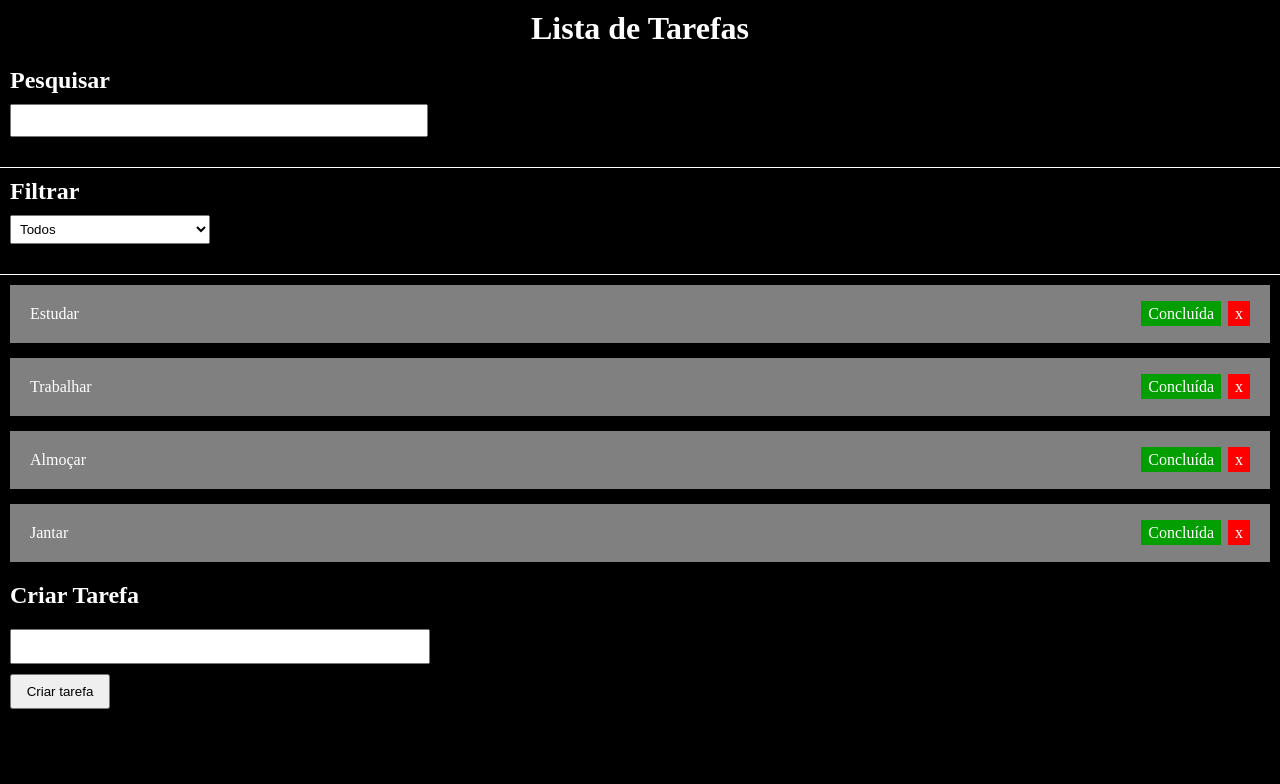
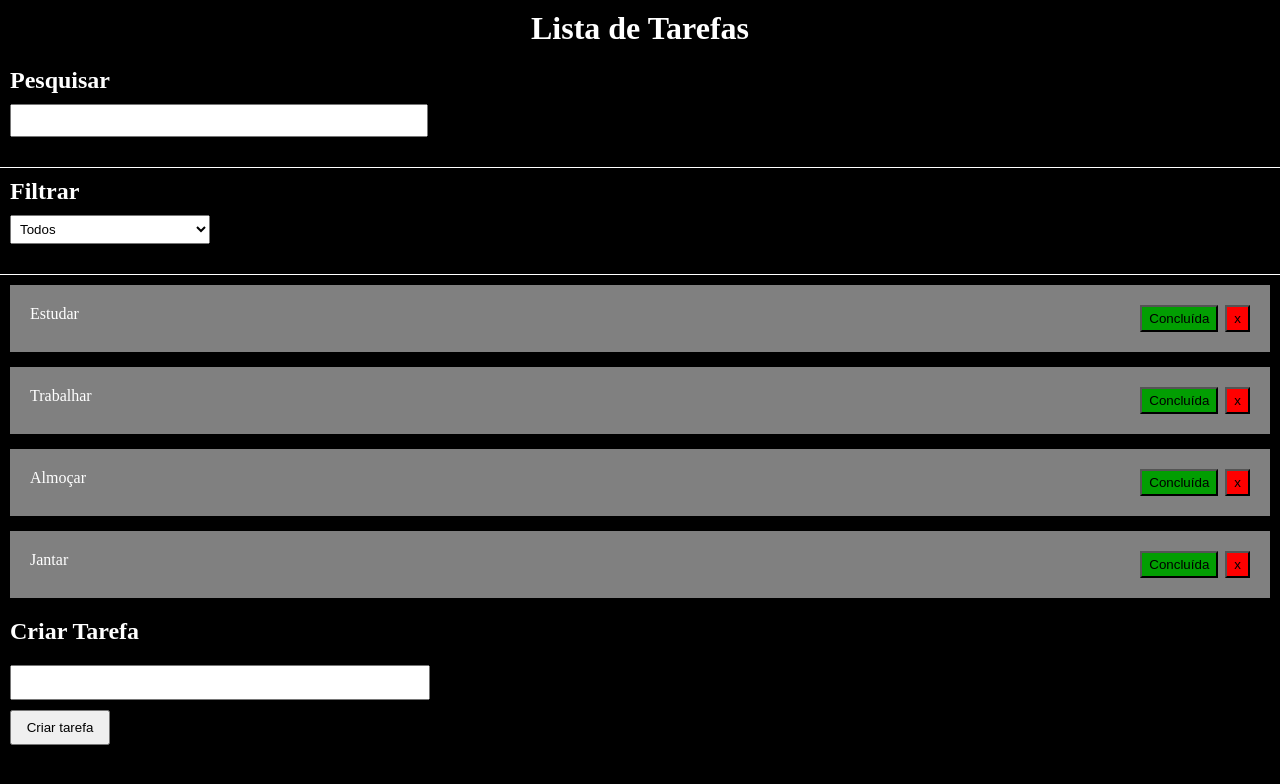
Before and after one commit to viniciusbarbosa2024/projeto-to-do-list-react, a React (Vite) app: page / in a window 1280 px wide. Shown: the top 784 px of the page. Built offline with nearby package versions, Linux system fonts and the light colour scheme.

Commit message:
Função de deletar tarefa funcional

```diff
--- a/src/App.jsx
+++ b/src/App.jsx
@@ -29,12 +29,19 @@ const App = () => {
     setTasks([...tasks,{name: taskName}])
   }
 
+  function deleteTask(index) {
+    let newTaskList = [...tasks]
+    newTaskList.splice(index,1)
+
+    setTasks(newTaskList)
+  }
+
   return (
     <main>
       <h1>Lista de Tarefas</h1>
       <SearchSection/>
       <FilterSection/>
-      <TasksSection tasks={tasks}/>
+      <TasksSection tasks={tasks} deleteTask={deleteTask}/>
       <CreateTask addTask={addTask}/>
 
     </main>
--- a/src/components/CreateTask.jsx
+++ b/src/components/CreateTask.jsx
@@ -9,11 +9,17 @@ export const CreateTask = ({addTask}) => {
         setTaskName(e.target.value)
     }
 
+    function clearInputAndAddTask() {
+        setTaskName('')
+        addTask(taskName)
+    }
+
     return (
     <div className={styles.CreateTaskContent}>
         <h2 className={styles.title}>Criar Tarefa</h2>
-        <input type="text" className={styles.input} onChange={updateTaskName}/>
-        <button className={styles.button} onClick={()=> addTask(taskName)}>Criar tarefa</button>
+        <input type="text" className={styles.input} onChange={updateTaskName} value={taskName}/>
+        {/* Anotar sobre o value direto no input */}
+        <button className={styles.button} onClick={clearInputAndAddTask}>Criar tarefa</button>
     </div>
   )
 }
--- a/src/components/TasksSection.jsx
+++ b/src/components/TasksSection.jsx
@@ -1,16 +1,16 @@
 import React from 'react'
 import styles from './TasksSection.module.css'
 
-export const TasksSection = ({tasks}) => {
+export const TasksSection = ({tasks,deleteTask}) => {
   return (
     <div className={styles.TasksSectionContent}>
-        {tasks.map(element => {
+        {tasks.map((element,index) => {
             return (
                 <div className={styles.divTask}>
                     <span>{element.name}</span>
                     <div>
-                        <span className={styles.conclude}>Concluída</span>
-                        <span className={styles.delete}>x</span>
+                        <button className={styles.conclude}>Concluída</button>
+                        <button className={styles.delete} onClick={() => deleteTask(index)}>x</button>
                     </div>
                 </div>
             )
```
